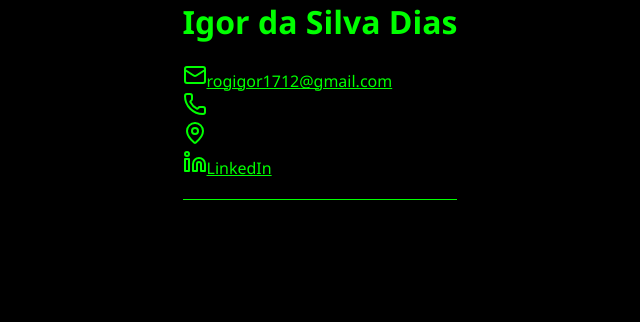
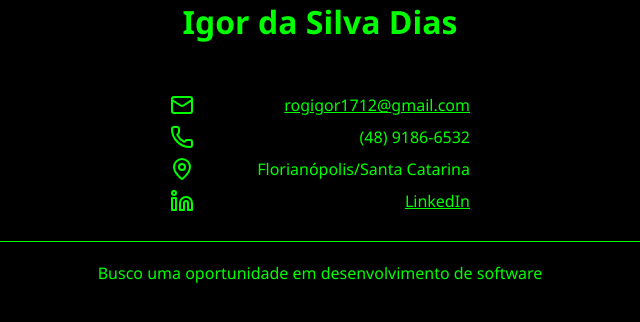
Before and after one commit to Igor-Dias-2010/curriculo, a Next.js app: page / in a window 1280 px wide. Shown: the top 322 px of the page, without its empty margins (320-960 px from the left). Built offline with nearby package versions, Linux system fonts and the light colour scheme.

Commit message:
curriculo V3.0

```diff
--- a/app/globals.css
+++ b/app/globals.css
@@ -1,45 +1,60 @@
-*{
+* {
     margin: 0;
     padding: 0;
     box-sizing: border-box;
 }
-body{
+
+body {
+    background-color: black;
+    color: rgb(0, 255, 0);
+    font-family: 'Segoe UI', Tahoma, Geneva, Verdana, sans-serif;
+    margin: 0;
+    padding: 0;
+}
+
+.main {
     display: flex;
     justify-content: center;
     align-items: center;
     flex-direction: column;
-    font-family: 'Segoe UI', Tahoma, Geneva, Verdana, sans-serif;
-    background-color: black;
 }
-.icon{
+
+.contact {
+    display: flex;
+    align-items: center;
+    gap: 8px;
+    margin-bottom: 8px;
+    justify-content: space-between;
+    width: 300px;
+}
+
+h1 {
+    margin-bottom: 50px
+}
+
+.icon {
     color: rgb(0, 255, 0);
 }
-h1{
+
+a {
     color: rgb(0, 255, 0);
-    margin-bottom: 20px;
+    text-decoration: underline;
+    transition: 0.3s;
 }
-h2{
-    margin-top: 10px;
-    display: flex;
-    align-items: center;
-    gap: 10px;
-    color: rgb(0, 255, 0);
-    font-size: 20px;
+
+a:hover {
+    color: rgb(0, 143, 0);
 }
-a{
-    text-decoration: underline 1px;
-    color: rgb(0, 255, 0);
-    transition: all 0.3s;
-}
-a:hover{
-    color: rgb(0, 201, 0);
-}
-span{
-    color: rgb(0, 255, 0);
-}
-hr{
+
+hr {
+    border: none;
     background-color: rgb(0, 255, 0);
-    border: none;
     height: 1px;
+    border-radius: 8px;
+    width: 100vw;
     margin-top: 20px;
 }
+
+p {
+    margin-top: 20px;
+}
--- a/app/home.jsx
+++ b/app/home.jsx
@@ -4,7 +4,7 @@ import Link from 'next/link'
 import { Mail, Phone, MapPin, MapPinCheck, Linkedin } from 'lucide-react'
 export default function Home() {
     return (
-        <div>
+        <div className='main'>
             <h1>Igor da Silva Dias</h1>
             <div className='contact'>
                 <Mail className='icon' />
@@ -12,19 +12,18 @@ export default function Home() {
             </div>
             <div className='contact'>
                 <Phone className='icon' />
-                (48) 9186-6532
+                <span>(48) 9186-6532</span>
             </div>
             <div className='contact'>
                 <MapPin className='icon' />
-                Florianópolis/Santa Catarina
+                <span>Florianópolis/Santa Catarina</span>
             </div>
             <div className='contact'>
                 <Linkedin className='icon' />
                 <Link href={'https://www.linkedin.com/in/igor-dias-4a0791356/'} target='_blank'>LinkedIn</Link>
-
             </div>
             <hr />
-
+            <p>Busco uma oportunidade em desenvolvimento de software</p>
         </div>
     )
 }
```
